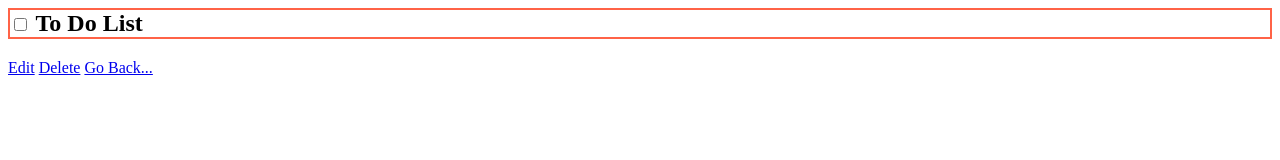
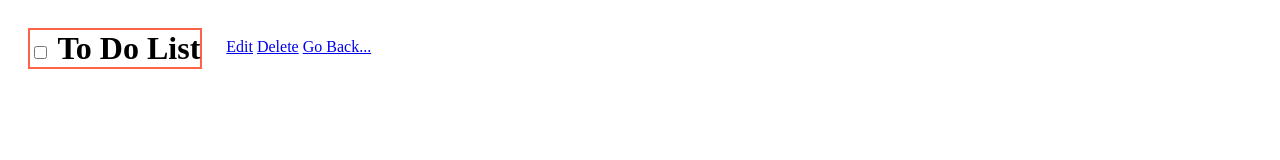
Before and after one commit to mbolden3/ToDoApp, a plain HTML site: page show.html in a window 1280 px wide. Drawn offline with Linux system fonts and the light colour scheme.

Commit message:
linked show css

```diff
--- a/css/show.css
+++ b/css/show.css
@@ -0,0 +1,6 @@
+h2{
+    display: inline-block;
+    vertical-align: middle;
+    font-size: 32px;
+    margin: 20px;
+}
--- a/show.html
+++ b/show.html
@@ -1,6 +1,7 @@
 <html>
 <head>
 <title>To Do list App</title>
+<link rel="stylesheet" href="css/show.css">
 </head>
 <body>
 
```
